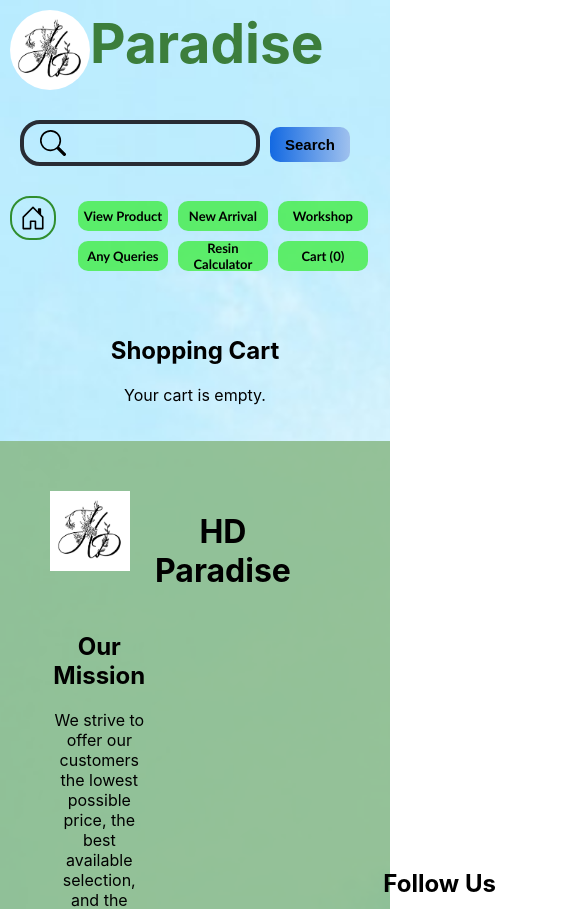
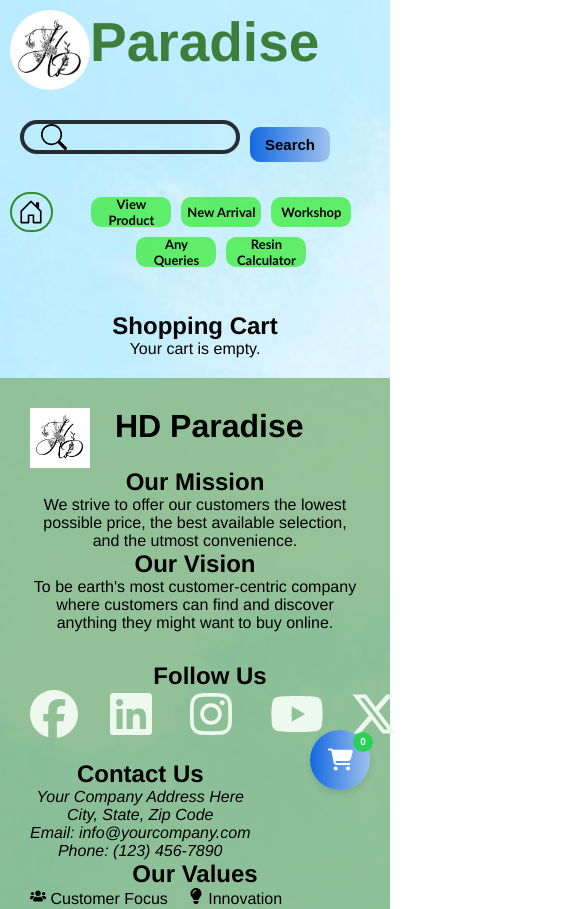
Before and after one commit to eppakayalanaresh08/paradisewebsite, a React (Create React App) app: page /cart in a window 390 px wide. Shown: the top 909 px of the page, 585 px wide, since content can reach past the window. Built offline with nearby package versions, Linux system fonts and the light colour scheme.

Commit message:
cartupdate

```diff
--- a/src/App.css
+++ b/src/App.css
@@ -315,3 +315,231 @@
 
 
 }
+
+
+
+/*
+
+html, body {
+  height: 100%;
+  min-height: 100%;
+  font-family: "Helvetica Neue", "Helvetica", "Arial", sans-serif;
+}
+
+.new-version {
+  position: fixed;
+  bottom: 20px;
+}
+
+.new-version a {
+  color: #2bd156;
+  text-decoration: none;
+}
+
+*, *:before, *:after {
+  box-sizing: border-box;
+}
+
+.page-wrapper {
+  min-height: 100%;
+  display: flex;
+  align-items: center;
+  justify-content: center;
+}
+
+
+.cart-item {
+  position: absolute;
+  height: 24px;
+  width: 24px;
+  top: -10px;
+  right: -10px;
+  display: none;
+}
+
+button.sendtocart .cart-item {
+  display: block;
+  animation: xAxis 1s forwards cubic-bezier(1.000, 0.440, 0.840, 0.165);
+}
+
+button.sendtocart .cart-item:before {
+  content: '1';
+  display: block;
+  line-height: 24px;
+  height: 24px;
+  width: 24px;
+  font-size: 12px;
+  font-weight: 600;
+  background: #2bd156;
+  color: white;
+  border-radius: 20px;
+  text-align: center;
+  animation: yAxis 1s alternate forwards cubic-bezier(0.165, 0.840, 0.440, 1.000);
+}
+
+.cart {
+  position: fixed;
+  top: 30%;
+  right: 20px;
+  transform: translateY(-50%);
+  width: 100px;
+  height: 100px;
+  background: linear-gradient(to right, #1369e2, #9fc1ee);
+  border-radius: 50px;
+  box-shadow: 0 4px 6px rgba(0, 0, 0, 0.1);
+  transition: box-shadow 0.3s ease;
+  display: flex;
+  align-items: center;
+  justify-content: center;
+}
+
+.cart i {
+  font-size: 25px;
+  color: white;
+}
+
+.cart:before {
+  content: attr(data-totalitems);
+  font-size: 12px;
+  font-weight: 600;
+  top: -1px;
+   right: 1px;
+   bottom: 5px;
+  left:-20px;
+  background: #2bd156;
+  line-height: 24px;
+  padding: 0 5px;
+  height: 24px;
+  min-width: 24px;
+  color: white;
+  text-align: center;
+  border-radius: 24px;
+}
+
+.cart.shake {
+  animation: shakeCart .4s ease-in-out forwards;
+}
+
+@keyframes xAxis {
+  100% {
+    transform: translateX(calc(50vw - 105px));
+  }
+}
+
+@keyframes yAxis {
+  100% {
+    transform: translateY(calc(-50vh + 75px));
+  }
+}
+
+@keyframes shakeCart {
+  25% {
+    transform: translateX(6px);
+  }
+  50% {
+    transform: translateX(-4px);
+  }
+  75% {
+    transform: translateX(2px);
+  }
+  100% {
+    transform: translateX(0);
+  }
+}  */
+
+
+
+*,
+*:before,
+*:after {
+  box-sizing: border-box;
+  margin: 0;
+  padding: 0;
+}
+
+html, body {
+  height: 100%;
+  min-height: 100%;
+  font-family: "Helvetica Neue", "Helvetica", "Arial", sans-serif;
+}
+
+/* Default styles for cart */
+.cart {
+  position: fixed;
+  top: 30%;
+  right: 20px;
+  transform: translateY(-50%);
+  width: 100px;
+  height: 100px;
+  background: linear-gradient(to right, #1369e2, #9fc1ee);
+  border-radius: 50px;
+  box-shadow: 0 4px 6px rgba(0, 0, 0, 0.1);
+  transition: box-shadow 0.3s ease;
+  display: flex;
+  align-items: center;
+  justify-content: center;
+}
+
+.cart svg {
+  width: 30px;
+  height: 30px;
+  fill: #fff;
+}
+
+.cart:before {
+  content: attr(data-totalitems);
+  position: absolute;
+  top: 2px;
+  right: -3px;
+  background: #2bd156;
+  color: white;
+  font-size: 12px;
+  font-weight: 600;
+  line-height: 24px;
+  height: 24px;
+  width: 24px;
+  border-radius: 50%;
+  text-align: center;
+}
+
+/* Animation for cart shake */
+.cart.shake {
+  animation: shakeCart .4s ease-in-out forwards;
+}
+
+/* Media queries for smaller screens (e.g., mobile devices) */
+@media (max-width: 768px) {
+  .cart {
+    top: 90%;
+    width: 60px;
+    height: 60px;
+  }
+
+  .cart svg {
+    width: 25px;
+    height: 25px;
+  }
+
+  .cart:before {
+    font-size: 10px;
+    height: 20px;
+    width: 20px;
+    line-height: 20px;
+  }
+}
+
+/* Keyframes for cart shake animation */
+@keyframes shakeCart {
+  25% {
+    transform: translateX(6px);
+  }
+  50% {
+    transform: translateX(-4px);
+  }
+  75% {
+    transform: translateX(2px);
+  }
+  100% {
+    transform: translateX(0);
+  }
+}
--- a/src/App.js
+++ b/src/App.js
@@ -16,8 +16,24 @@ function App() {
   const [cart, setCart] = useState([]);
   const images = [lighthouseImg, dandelion, lighthouseImg, dandelion, lighthouseImg];
 
+
+  const [cartItemstg, setCartItemsg] = useState(0);
+  const [isShaking, setIsShaking] = useState(false);
+  const [isAnimating, setIsAnimating] = useState(false);
+
+
+
   const addToCart = (item) => {
     setCart([...cart, item]);
+    setIsAnimating(true);
+    setTimeout(() => {
+      setIsAnimating(false);
+      setCartItemsg(cartItemstg + 1);
+      setIsShaking(true);
+      setTimeout(() => {
+        setIsShaking(false);
+      }, 500);
+    }, 1000);
   };
 
   const removeFromCart = (id) => {
@@ -32,6 +48,7 @@ function App() {
   };
 
   const location = useLocation();
+  console.log(isAnimating)
 
   return (
     <div className="App App-container">
@@ -66,15 +83,21 @@ function App() {
               <Link className="nameElement" onClick={() => scrollToSection('Category')}>
                 <p className="nameCategory">Workshop</p>
               </Link>
+              {location.pathname !== '/AllProducts' && (
+
                 <Link className="nameElement" onClick={() => scrollToSection('Category')}>
                   <p className="nameCategory">Any Queries</p>
                 </Link>
+              )}
+
+              {location.pathname !== '/AllProducts' && (
                 <Link className="nameElement" to="/ResinCalculator">
                   <p className="nameCategory">Resin Calculator</p>
                 </Link>
-              <Link className="nameElement" to="/cart">
+              )}
+              {/* <Link className="nameElement" to="/cart">
                 <p className="nameCategory">Cart ({cart.length})</p>
-              </Link>
+              </Link> */}
             </div>
           </div>
         </div>
@@ -84,6 +107,28 @@ function App() {
           <ImageSlider images={images} />
         </div>
       )}
+
+
+      <div>
+
+        <Link to="/cart">
+          <div id="cart" className={`cart ${isShaking ? 'shake' : ''}`} data-totalitems={cart.length}>
+
+            <svg xmlns="http://www.w3.org/2000/svg" width="30" height="30" viewBox="0 0 576 512" fill="#fff">
+              <path d="M0 24C0 10.7 10.7 0 24 0H69.5c22 0 41.5 12.8 50.6 32h411c26.3 0 45.5 25 38.6 50.4l-41 152.3c-8.5 31.4-37 53.3-69.5 53.3H170.7l5.4 28.5c2.2 11.3 12.1 19.5 23.6 19.5H488c13.3 0 24 10.7 24 24s-10.7 24-24 24H199.7c-34.6 0-64.3-24.6-70.7-58.5L77.4 54.5c-.7-3.8-4-6.5-7.9-6.5H24C10.7 48 0 37.3 0 24zM128 464a48 48 0 1 1 96 0 48 48 0 1 1 -96 0zm336-48a48 48 0 1 1 0 96 48 48 0 1 1 0-96z" /></svg>
+          </div>
+        </Link>
+
+
+        {/* <div className="page-wrapper">
+        <button id="addtocart" className={isAnimating ? 'sendtocart' : ''} onClick={addToCartg}>
+          Add to Cart
+          <span className="cart-item"></span>
+        </button>
+
+      </div> */}
+      </div>
+
 
       <Routes>
         <Route path="/" element={<Category />} />
--- a/src/components/AllProducts/index.css
+++ b/src/components/AllProducts/index.css
@@ -1,16 +1,27 @@
+.product-container {
+  display: flex;
+  flex-wrap: wrap;
+  padding: 15px;
+  padding-bottom: 50px;
+  padding:20px;
+
+}
+
+
 .product {
-    width: 200px;
-    height: 370px;
+  width: 300px;
+  height: 380px;
+  margin: 60px;
+
 }
 
 .product-image {
   width: 180px;
   height: 180px;
+
 }
 
-  .product-container{
-    display: flex;
-    flex-wrap: wrap;
-    padding: 15px;
-    padding-bottom: 50px;
+
+.product-rating{
+  margin-bottom: 10px;
 }
--- a/src/components/AllProducts/index.js
+++ b/src/components/AllProducts/index.js
@@ -1,5 +1,4 @@
 import React from 'react';
-import Footer from '../Footer';
 import './index.css';
 
 function AllProducts({ addToCart }) {
@@ -34,7 +33,6 @@ function AllProducts({ addToCart }) {
           </div>
         ))}
       </div>
-      <Footer />
     </>
   );
 }
--- a/src/components/Cart/index.css
+++ b/src/components/Cart/index.css
@@ -1,9 +1,10 @@
-.cart-container {
+.cart-container-bg{
     padding: 20px;
   }
 
-  .cart-item {
+  .cart-item-each {
     display: flex;
+    flex-direction: row;
     margin-bottom: 10px;
     border-bottom: 1px solid #ccc;
     padding-bottom: 10px;
--- a/src/components/Cart/index.js
+++ b/src/components/Cart/index.js
@@ -5,14 +5,14 @@ const Cart = ({ cartItems, onRemoveItem }) => {
   const totalPrice = cartItems.reduce((total, item) => total + item.disprice, 0);
 
   return (
-    <div className="cart-container">
+    <div className="cart-container-bg">
       <h2>Shopping Cart</h2>
       {cartItems.length === 0 ? (
         <p>Your cart is empty.</p>
       ) : (
         <>
           {cartItems.map((item) => (
-            <div key={item.id} className="cart-item">
+            <div key={item.id} className="cart-item-each">
               <img src={item.image} alt={item.name} className="cart-item-image" />
               <div className="cart-item-details">
                 <h3>{item.name}</h3>
--- a/src/components/Category/index.js
+++ b/src/components/Category/index.js
@@ -6,7 +6,6 @@ import image4 from '../../images/Category4.jpg'
 import image5 from '../../images/Category5.jpg'
 import image6 from '../../images/Category6.jpg'
 import { useNavigate } from 'react-router-dom';
-import Footer from "../Footer";
 
 
 import './index.css'
@@ -41,7 +40,6 @@ function Category() {
                 ))}
                 </div>
             </div>
-            <Footer />
         </>
     )
 }
--- a/src/components/Footer/index.css
+++ b/src/components/Footer/index.css
@@ -1,4 +1,4 @@
-.footer-container{
+/* .footer-container{
   background-color: #8aba89de;
 }
 
@@ -44,4 +44,106 @@
 }
 .footer-container{
   padding: 50px;
+} */
+
+/* Default styles */
+.footer-container {
+  background-color: #8aba89de;
+  padding: 50px;
 }
+
+.footer-logo {
+  height: 80px;
+  width: 80px;
+}
+
+.facebook, .icons-div-card a {
+  width: 45px;
+  height: 45px;
+}
+
+.icons-div {
+  display: flex;
+  flex-direction: column;
+}
+
+.about-card {
+  display: flex;
+  gap: 25px;
+}
+
+.detail-div {
+  display: flex;
+  gap: 100px;
+}
+
+.hadvalue-card {
+  display: flex;
+  gap: 108px;
+}
+
+.about-card2 {
+  width: 100%;
+}
+
+.about-container {
+  width: 34%;
+}
+
+.icons-div-card {
+  display: flex;
+  gap: 40px;
+}
+
+.contact-div2 {
+  gap: 50px;
+  display: flex;
+  align-items: center;
+}
+
+/* Media queries for responsiveness */
+@media (max-width: 768px) {
+  .detail-div {
+      flex-direction: column;
+      gap: 30px;
+  }
+
+  .about-container {
+      width: 100%;
+  }
+
+  .icons-div-card {
+      justify-content: center;
+  }
+
+  .contact-div2 {
+      flex-direction: column;
+      gap: 30px;
+      align-items: flex-start;
+  }
+
+  .hadvalue-card {
+      flex-wrap: wrap;
+      gap: 30px;
+  }
+}
+
+@media (max-width: 480px) {
+  .footer-container {
+      padding: 30px;
+  }
+
+  .footer-logo {
+      height: 60px;
+      width: 60px;
+  }
+
+  .facebook, .icons-div-card a {
+      width: 40px;
+      height: 40px;
+  }
+
+  .hadvalue-card {
+      gap: 20px;
+  }
+}
```
Lines whose indentation alone changed are shown as unchanged.
